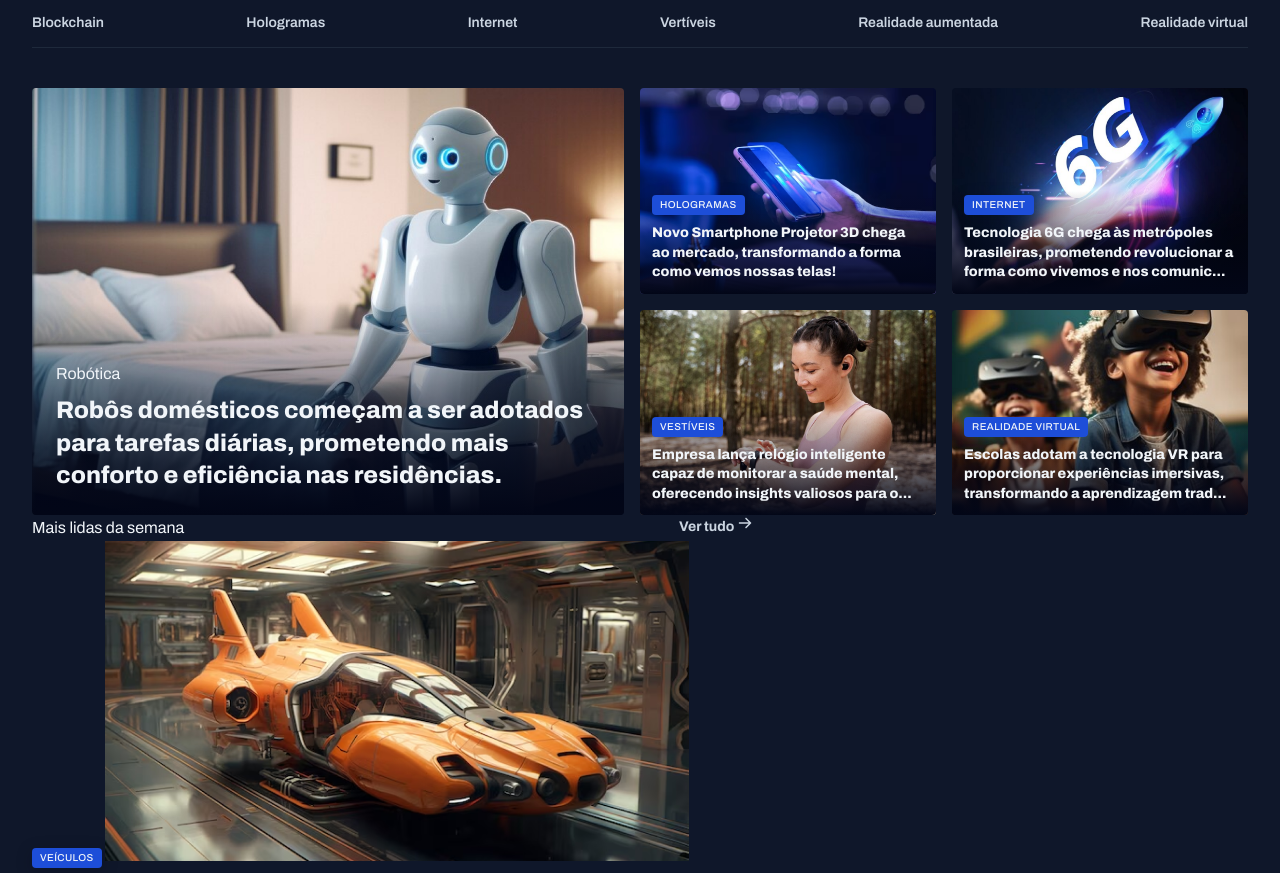
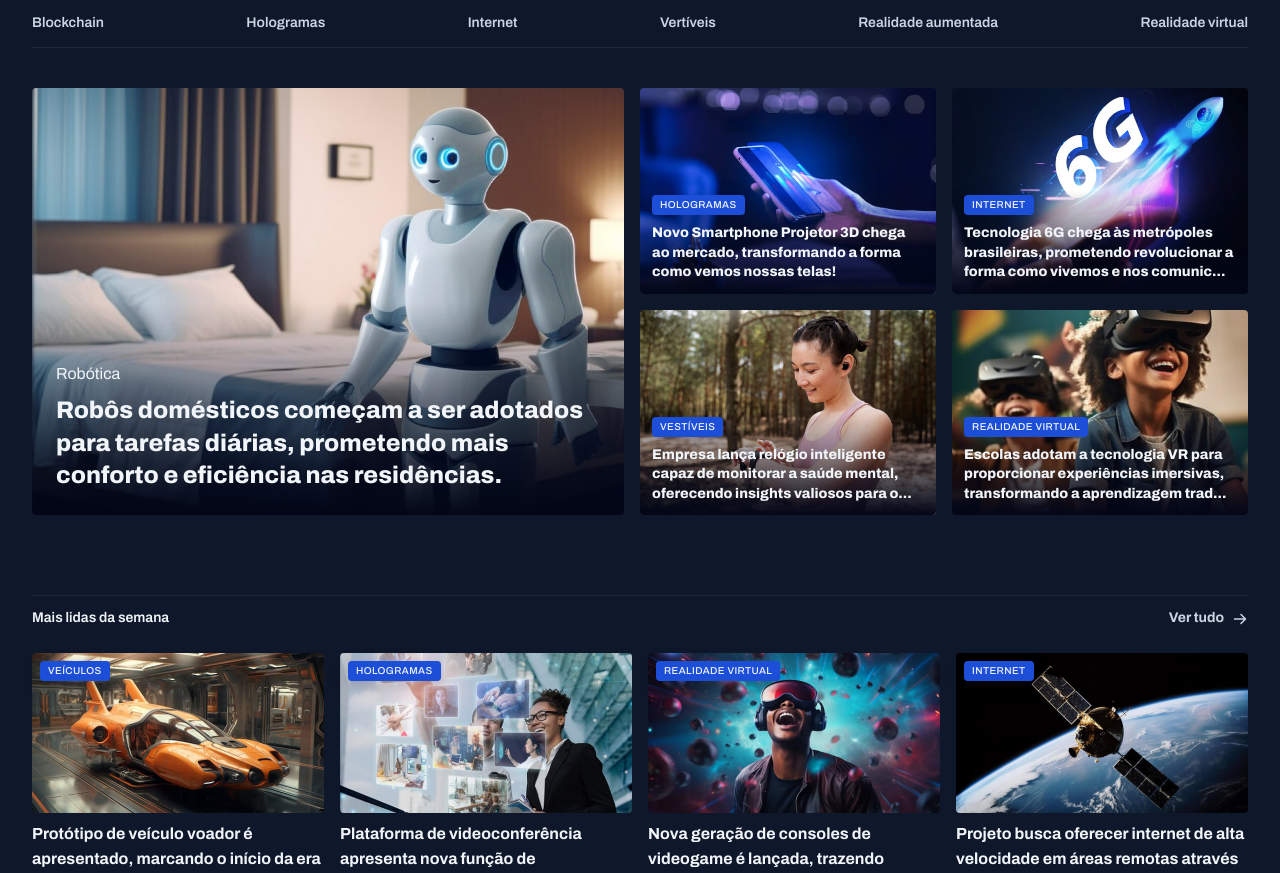
Before and after one commit to igormonfrs/Portal-de-not-cias, a plain HTML site: page index.html in a window 1280 px wide. Shown: the part 74-947 px from the top of the page. Drawn offline with Linux system fonts and the light colour scheme.

Commit message:
app style in weekly

```diff
--- a/index.html
+++ b/index.html
@@ -91,42 +91,38 @@
     </section>
 
     <section id="weekly">
-      <header class="grid grid-flow-col">
+      <header class="grid grid-flow-col gap-16">
         <h3>Mais lidas da semana</h3>
-        <a href="#">
+        <a class="grid grid-flow-col" href="#">
           <strong>Ver tudo</strong>
-          <span>
-            <img src="assets/icons/ArrowRight.svg" alt="">
-          </span>
+          <span></span>
         </a>
       </header>
-      <div>
+      <div class="grid gap-16">
         <figure>
           <span class="content-tag">Veículos</span>
           <img src="assets/images/Image 06.png" alt="">
-          <p>Protótipo de veículo voador é apresentado, marcando o início da era dos transportes aéreos pessoa</p>
+          <p>Protótipo de veículo voador é apresentado, marcando o início da era dos transportes aéreos pessoais...</p>
         </figure>
-      </div>
-      <div>
+
         <figure>
           <span class="content-tag">hologramas</span>
           <img src="assets/images/Image 07.png" alt="">
           <p>Plataforma de videoconferência apresenta nova função de hologramas, tornando as chamada...</p>
         </figure>
-      </div>
-      <div>
+
         <figure>
           <span class="content-tag">realidade virtual</span>
           <img src="assets/images/Image 08.png" alt="">
           <p>Nova geração de consoles de videogame é lançada, trazendo gráficos ultra-realistas e experiên...</p>
         </figure>
-      </div>
-      <div>
+
         <figure>
           <span class="content-tag">internet</span>
           <img src="assets/images/Image 09.png" alt="">
           <p>Projeto busca oferecer internet de alta velocidade em áreas remotas através de satélites.  </p>
         </figure>
+
       </div>
     </section>
   </main>
--- a/styles/global.css
+++ b/styles/global.css
@@ -58,6 +58,7 @@ img {
 
 main {
   margin-top: 40px;
+  gap: 80px;
 }
 
 .content-tag {
--- a/styles/sections.css
+++ b/styles/sections.css
@@ -35,16 +35,50 @@
   }
 }
 
-/* #weekly {
-  margin-top: 80px;
-  padding-block:12px;
-  border: 1px solid;
+section header {
+  border-top: 1px solid var(--stroke-color);
+  padding-block: 12px 24px;
+  font: var(--text-span);
 
-  header {
+  a {
+    justify-self: end;
+    align-items: center;
+    gap: 8px;
+
+    span {
+      background-image: url(../assets/icons/ArrowRight.svg);
+      width: 16px;
+      height: 16px;
+    }
+
+    &:hover span {
+      background-image: url(../assets/icons/ArrowRightHover.svg);
+    }
+  }
+}
+
+#weekly {
+  & > div {
+    grid-template-columns: repeat(4, 292px);
   }
 
-  header :nth-child(2) {
-    justify-self: end;
-    border: 1px solid;
+  img {
+    height: 160px;
+    border-radius: 4px;
   }
-} */
+
+  figure {
+    position: relative;
+
+    .content-tag {
+      position: absolute;
+      top: 8px;
+      left: 8px;
+    }
+
+    p {
+      margin-top: 8px;
+      font-weight: 700;
+    }
+  }
+}
```
Also changed, not shown: assets/icons/ArrowRightHover.svg (added).
